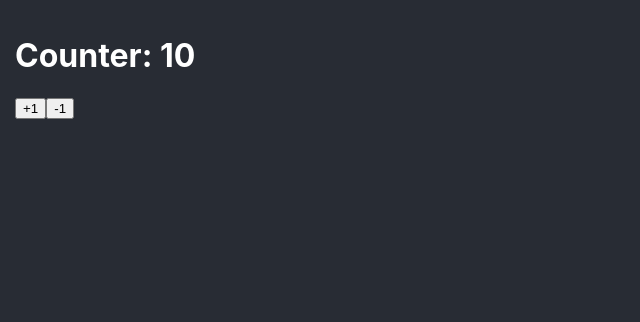
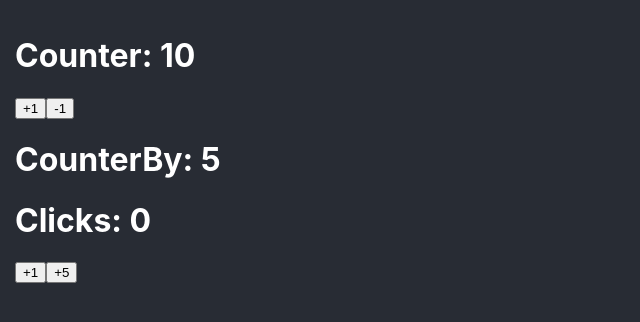
Before and after one commit to Adri-Antanon/react-ts-summary, a React (Create React App) app: page / in a window 1280 px wide. Shown: the top 322 px of the page, without its empty margins (0-640 px from the left). Built offline with nearby package versions, Linux system fonts and the light colour scheme.

Commit message:
feat: optimization & typing

```diff
--- a/src/App.tsx
+++ b/src/App.tsx
@@ -1,8 +1,11 @@
 import { Counter } from "./components/Counter";
+import { CounterBy } from "./components/CounterBy";
+
 function App() {
   return (
     <>
       <Counter initialValue={10} />
+      <CounterBy />
     </>
   );
 }
--- a/src/components/Counter.tsx
+++ b/src/components/Counter.tsx
@@ -1,6 +1,8 @@
 import { useState } from "react";
 
-export const Counter = ({ initialValue }: { initialValue: number }) => {
+import { CounterProps } from "../interfaces";
+
+export const Counter: React.FC<CounterProps> = ({ initialValue = 0 }) => {
   const [counter, setCounter] = useState(initialValue);
 
   const handleClick = (amount: number = 1): void => {
--- /dev/null
+++ b/src/components/CounterBy.tsx
@@ -0,0 +1,26 @@
+import { useState } from "react";
+
+import { CounterProps, CounterStateProps } from "../interfaces";
+
+export const CounterBy: React.FC<CounterProps> = ({ initialValue = 5 }) => {
+  const [{ counter, clicks }, setCounterState] = useState<CounterStateProps>({
+    counter: initialValue,
+    clicks: 0,
+  });
+
+  const handleClick = (amount: number = 1): void => {
+    setCounterState((prevCounter) => ({
+      counter: prevCounter.counter + amount,
+      clicks: prevCounter.clicks + 1,
+    }));
+  };
+
+  return (
+    <>
+      <h1>CounterBy: {counter}</h1>
+      <h1>Clicks: {clicks}</h1>
+      <button onClick={() => handleClick()}>+1</button>
+      <button onClick={() => handleClick(5)}>+5</button>
+    </>
+  );
+};
--- /dev/null
+++ b/src/interfaces/index.ts
@@ -0,0 +1,8 @@
+export interface CounterProps {
+  initialValue?: number;
+}
+
+export interface CounterStateProps {
+  counter: number;
+  clicks: number;
+}
```
